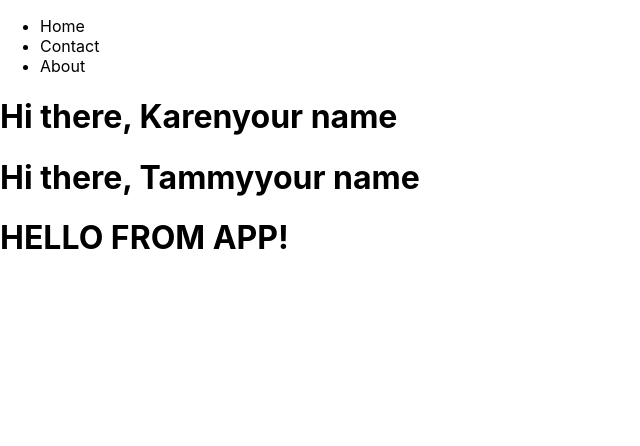
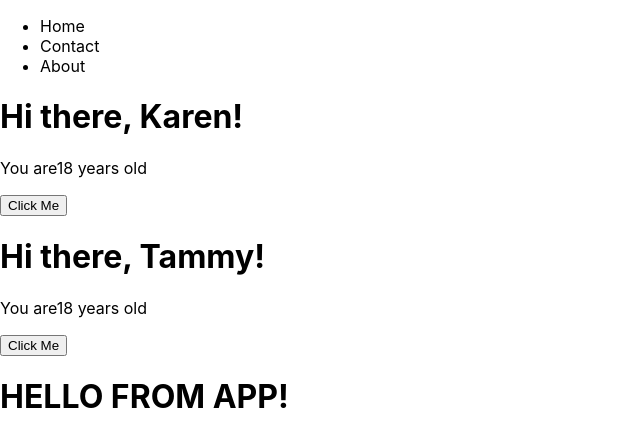
Before and after one commit to shaar1/react-tr-ning, a React (Create React App) app in the folder my-app/: page / in a window 1280 px wide. Shown: the top 446 px of the page, without its empty margins (0-640 px from the left). Built offline with nearby package versions, Linux system fonts and the light colour scheme.

Commit message:
Events in React

```diff
--- a/my-app/src/Greeter.js
+++ b/my-app/src/Greeter.js
@@ -1,8 +1,12 @@
 import React from "react";
 
-function Greeter(props){
+function Greeter({ name, excitement = 1, age = 18}){
     return(
-    <h1>Hi there, {props.name}your name</h1>
+        <>
+         <h1>Hi there, {name}{"!".repeat(excitement)}</h1>
+         <p>You are{age} years old</p>
+         <button onClick={() => alert("HELLO!")} type="button">Click Me</button>
+        </>
     )
 }
 
```
Also changed, not shown: 1 other file (tests, documents, lock files or other folders).
